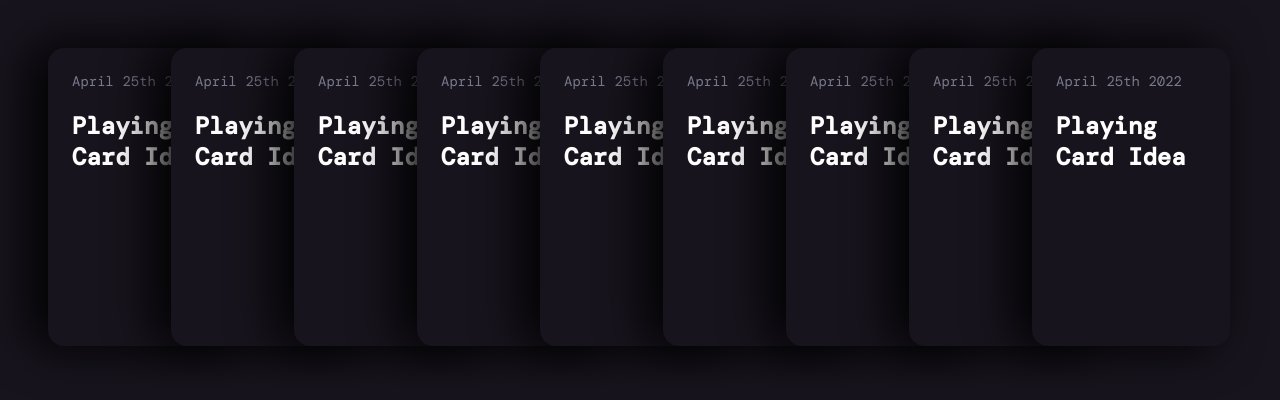
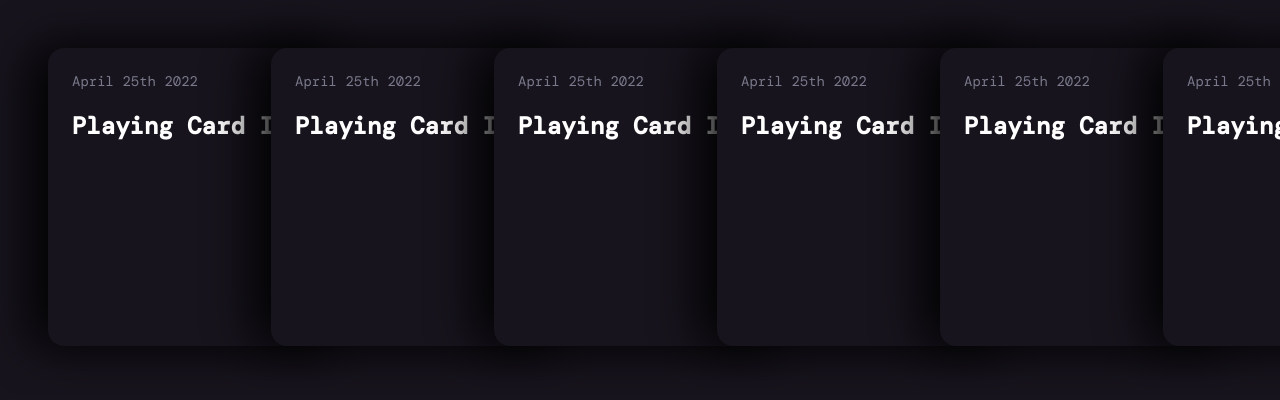
Before and after one commit to gessej/Test, a plain HTML site: page index.html in a window 1280 px wide. Drawn offline with nearby package versions, Linux system fonts and the light colour scheme; a web font is replaced by a local one.

```diff
--- a/card.css
+++ b/card.css
@@ -14,24 +14,25 @@ body {
     position: relative;
     padding: 3rem;
     transform: translate3d(0, 0, 0);
+    overflow-x: scroll;
 }
 
-.card-list::-webkit-scrollbar{
+.card-list::-webkit-scrollbar {
     width: 10px;
     height: 10px;
-    backface-visibility: hidden;
+
 }
 
-.card-list::-webkit-scrollbar-thumb{
+.card-list::-webkit-scrollbar-thumb {
     background-color: #201c29;
     border-radius: 10px;
     box-shadow: inset 2px 2px 2px hsla(0,0%,100%,.25);
-    backface-visibility: hidden;
+
 }
 
 .card-list::-webkit-scrollbar-track{
     background: linear-gradient(90deg, #201c29, #201c29);
-    backface-visibility: hidden;
+
 
 }
 
@@ -39,11 +40,12 @@ body {
     display: flex;
     position: relative;
     flex-direction: column;
-
+    scroll-snap-align: start;
+    clear: both;
     height: 250px;
     width: 150px;
     padding: 1.5rem;
-    min-width: 75px;
+    min-width: 250px;
 
     border-radius: 16px;
     background: #17141D;
```
